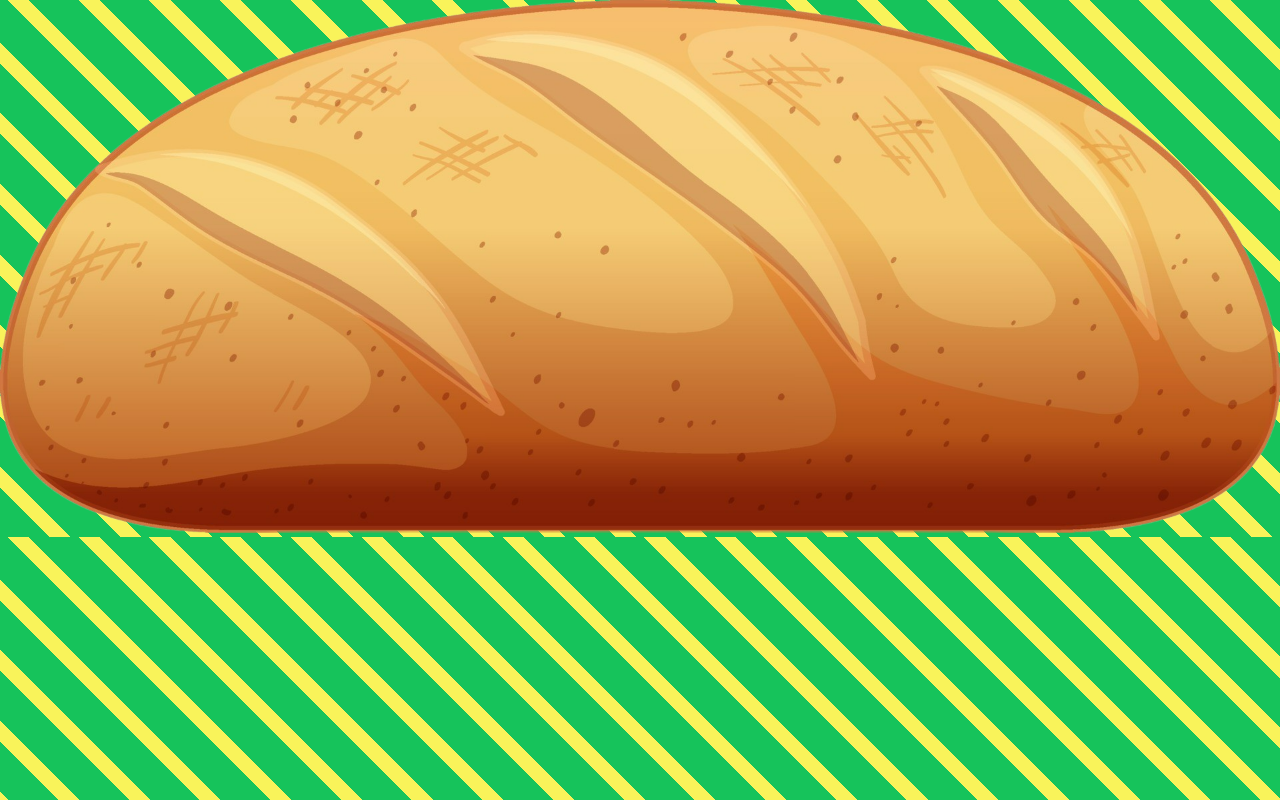
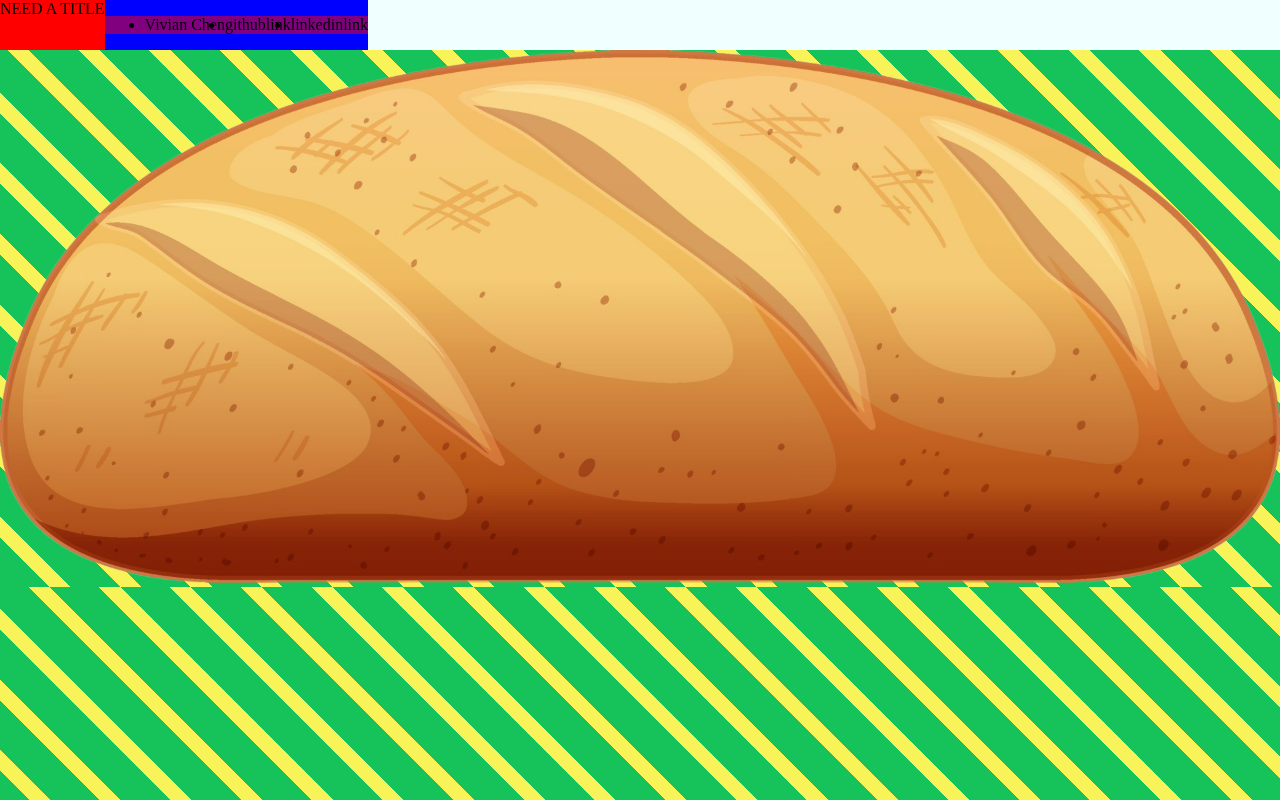
Before and after one commit to vnchen92/calorie_calc, a website: page index.html in a window 1280 px wide. Drawn offline with Linux system fonts and the light colour scheme.

Commit message:
Added header

```diff
--- a/index.html
+++ b/index.html
@@ -9,7 +9,16 @@
     <title>NEED A TITLE</title>
 </head>
 <body>
-    <h2 class="stripe"></h2>
+    <header class="nav-container">
+        <nav class="actual-nav">
+            <h1 class="nav-title">NEED A TITLE</h1>
+            <ul class="nav-rest">
+                <li class="nav-my-name">Vivian Chen</li>
+                <li class="nav-github">githublink</li>
+                <li class="nav-linkedin">linkedinlink</li>
+            </ul>
+        </nav>
+    </header>
     <main id="main">
         <img id="baquette" src="./assets/baquette.png">
     </main>
```
Also changed, not shown: dist/main.css.
